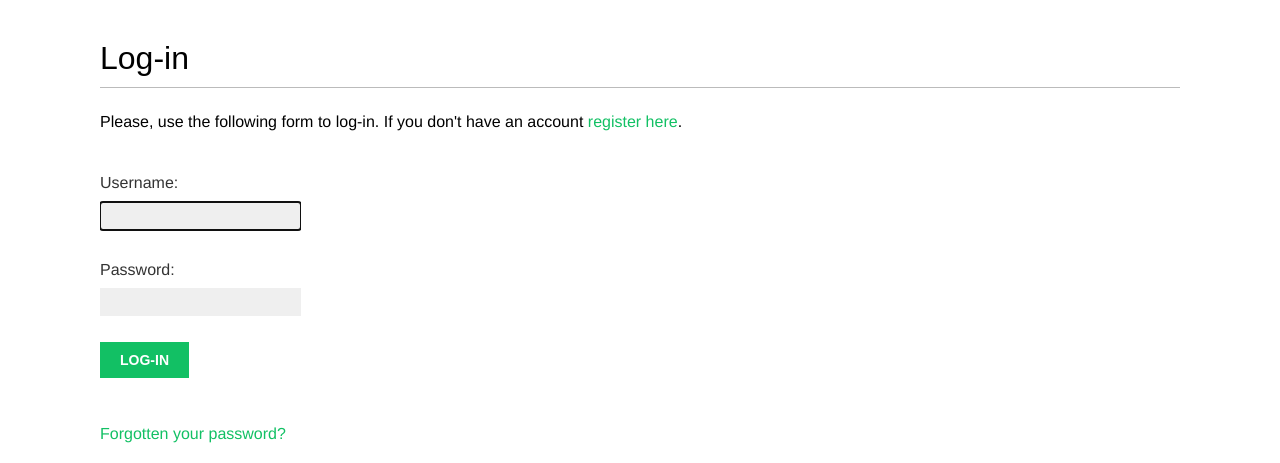
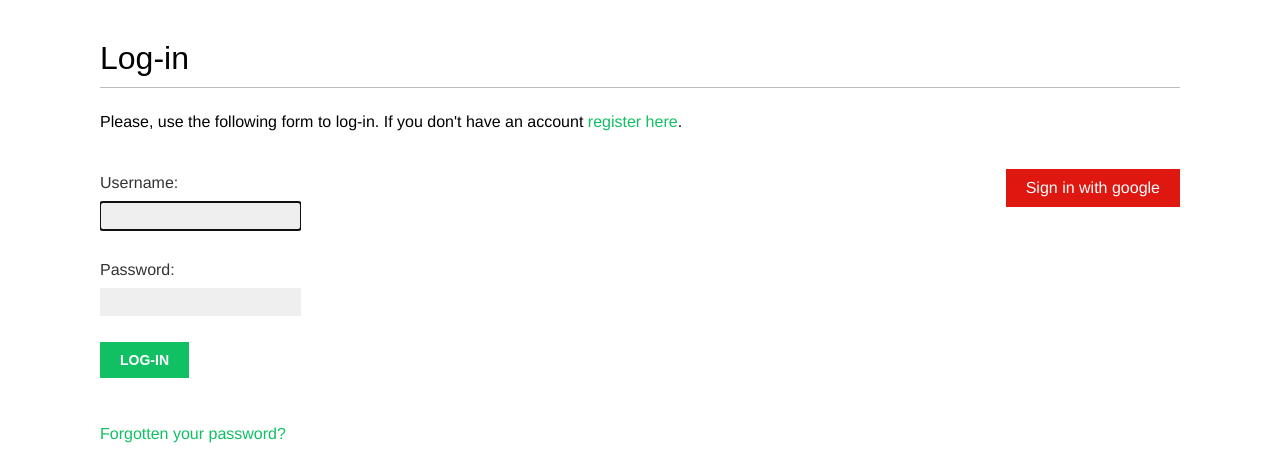
Before and after one commit to Pietruszko/bookmarks-app, a Django app: page /account/login/ in a window 1280 px wide. Shown: the part 47-510 px from the top of the page. Run offline with Django 5.2, Linux system fonts and the light colour scheme; some web fonts are replaced.

Commit message:
feat: add option to auth with google to login template

```diff
--- a/account/templates/registration/login.html
+++ b/account/templates/registration/login.html
@@ -28,4 +28,13 @@
             </a>
         </p>
     </div>
+    <div class="social">
+        <ul>
+            <li class="google">
+                <a href="{% url "social:begin" "google-oauth2" %}">
+                    Sign in with google
+                </a>
+            </li>
+        </ul>
+    </div>
 {% endblock content %}
```
